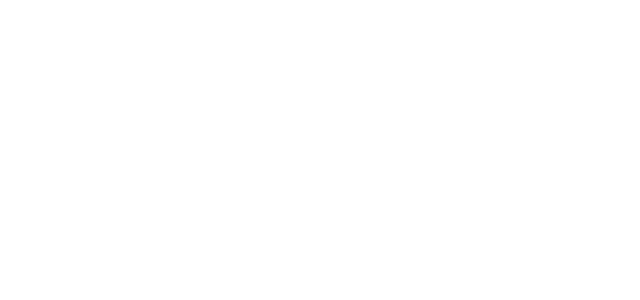
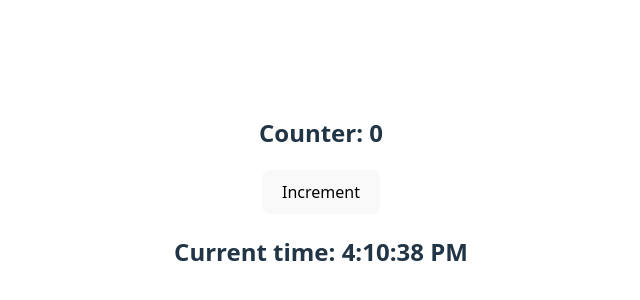
Before and after one commit to Elena-Lucci/Esercizi_React_Develhope, a React (Vite) app in the folder esercizi-react/: page / in a window 1280 px wide. Shown: the part 208-508 px from the top of the page, without its empty margins (319-959 px from the left). Built offline with nearby package versions, Linux system fonts and the light colour scheme.

Commit message:
useEffect

```diff
--- a/esercizi-react/src/App.jsx
+++ b/esercizi-react/src/App.jsx
@@ -2,13 +2,16 @@
 import reactLogo from './assets/react.svg'
 import viteLogo from '/vite.svg'
 import './App.css'
+import Counter from './Components/Counter'
+import { Clock } from './Components/Clock'
 
 function App() {
 
 
   return (
     <>
-
+      <Counter initialValue={0} increment={1}></Counter>
+      <Clock></Clock>
     </>
   )
 }
--- /dev/null
+++ b/esercizi-react/src/Components/Clock.jsx
@@ -0,0 +1,15 @@
+import { useState } from "react"
+import { useEffect } from "react"
+
+export function Clock() {
+    const [time, setTime] = useState(new Date())
+    useEffect(
+        () => {const int = setInterval(() => {setTime(new Date())}, 1000)
+        return () => clearInterval(int)}
+    , [])
+    return(
+        <>
+        <h2>Current time: {time.toLocaleTimeString()}</h2>
+        </>
+    )
+}
--- /dev/null
+++ b/esercizi-react/src/Components/Counter.jsx
@@ -0,0 +1,20 @@
+import { useEffect } from "react"
+import { useState } from "react"
+
+function Counter ({initialValue = 0, increment = 1}) {
+    const [counter, setCounter] = useState(initialValue)
+
+    useEffect(() => {console.log("The current value of the counter is", counter)}, [counter])
+
+    const incrementFunction = () => {
+        setCounter(counter + increment)
+    }
+    return(
+        <>
+        <h2>Counter: {counter}</h2>
+        <button onClick={incrementFunction}>Increment</button>
+        </>
+    )
+}
+
+export default Counter
```
